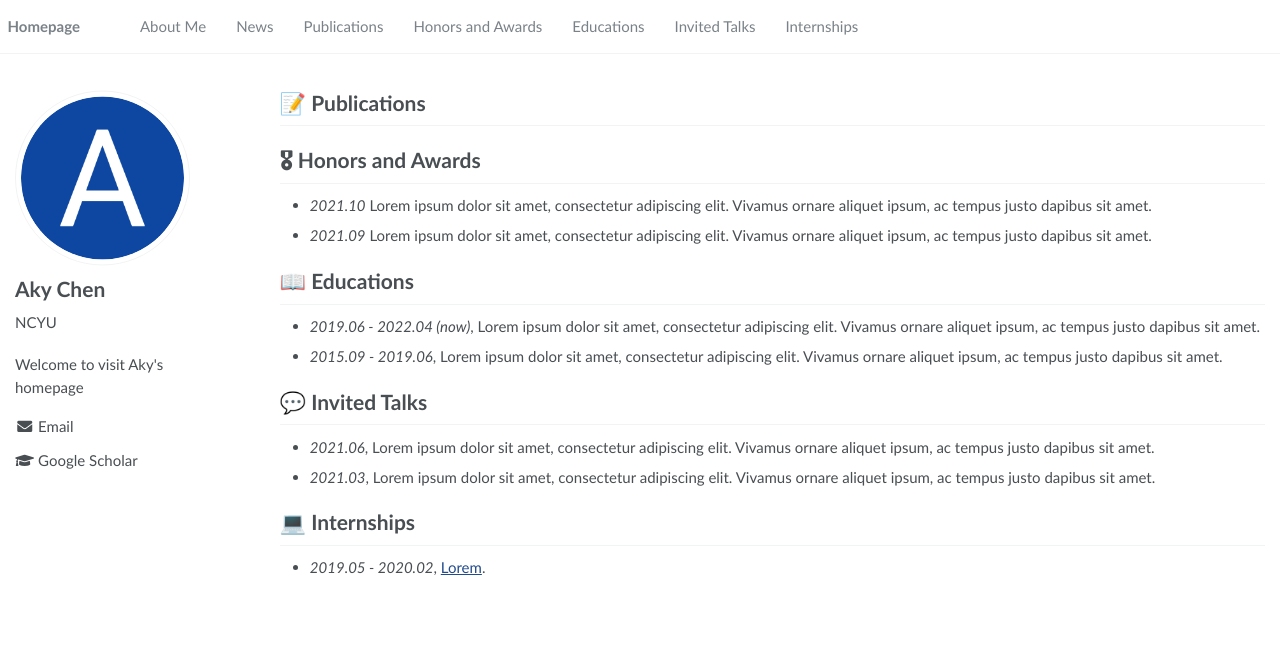
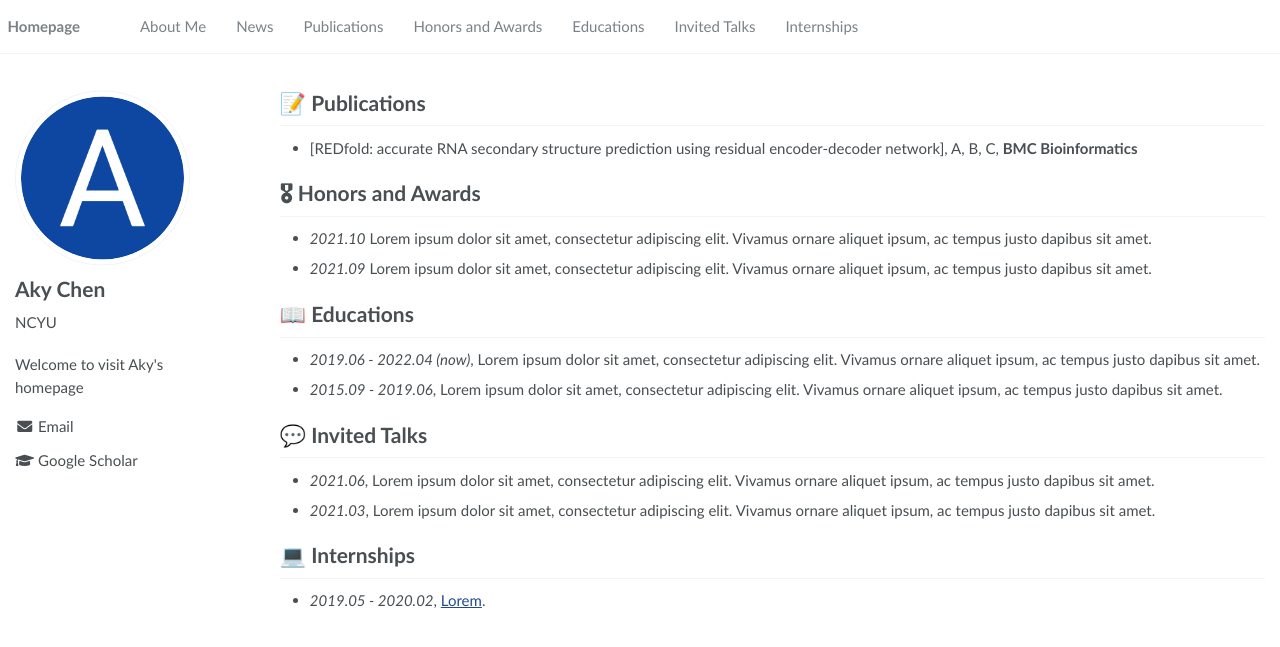
Before and after one commit to aky3100/aky3100.github.io, a Jekyll site: the page built from _pages/about.md, in a window 1280 px wide. Shown: the top 647 px of the page. Built offline with Jekyll 4.4.1, drawn with Linux system fonts in a browser that asks for light colours.

Commit message:
Update about.md

```diff
--- a/_pages/about.md
+++ b/_pages/about.md
@@ -22,6 +22,7 @@ redirect_from:
 
 
 # 📝 Publications
+- [REDfold: accurate RNA secondary structure prediction using residual encoder-decoder network], A, B, C, **BMC Bioinformatics**
 
 
 
```
